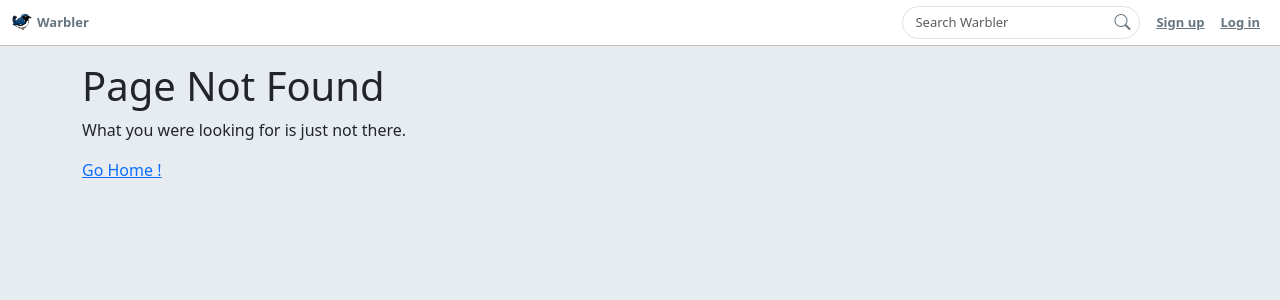
After one commit to edmondsoun/flask-warbler, a Flask app: template templates/404.html in a window 1280 px wide. The commit adds this page. Shown: the top 300 px of the page. Run offline with Flask 2, Linux system fonts and the light colour scheme; the template is opened without the code that fills it, so the values that code supplies are empty.

Commit message:
custom 404 and made logout button look nice

```diff
--- a/app.py
+++ b/app.py
@@ -58,7 +58,9 @@ def add_csrf_form_to_all_pages():
 
     g.csrf_form = CsrfOnlyForm()
 
-
+@app.errorhandler(404)
+def page_not_found(e):
+    return render_template("404.html"), 404
 
 
 @app.route('/signup', methods=["GET", "POST"])
@@ -226,7 +228,7 @@ def stop_following(follow_id):
         flash("Access unauthorized.", "danger")
         return redirect("/")
 
-    followed_user = User.query.get(follow_id)
+    followed_user = User.query.get_or_404(follow_id)
     g.user.following.remove(followed_user)
     db.session.commit()
 
--- a/static/stylesheets/style.css
+++ b/static/stylesheets/style.css
@@ -38,6 +38,16 @@ body.error-404 {
 }
 
 .navbar a:hover {
+  color: #1c94e0;
+}
+
+#logout {
+  color: #66757f;
+  font-size: 13px;
+  font-weight: bold;
+}
+
+#logout:hover {
   color: #1c94e0;
 }
 
--- /dev/null
+++ b/templates/404.html
@@ -0,0 +1,7 @@
+{% extends 'base.html' %}
+{% block content %}
+<h1>Page Not Found</h1>
+<p>What you were looking for is just not there.<p>
+<a href="/">Go Home ! </a>
+
+{% endblock %}
--- a/templates/base.html
+++ b/templates/base.html
@@ -56,13 +56,13 @@
             <img src="{{ g.user.image_url }}" alt="{{ g.user.username }}">
           </a>
         </li>
-        <li><a href="/messages/new">New Message</a></li>
+        <li><a href="/messages/new" class="btn btn-link">New Message</a></li>
 
         <!-- also need link? see lecture notes? -->
         <li>
           <form action="/logout" method="POST">
             {{ g.csrf_form.hidden_tag() }}
-            <button>Log Out</button>
+            <button id="logout" type="submit" class="btn btn-link">Log Out</button>
           </form>
         </li>
       {% endif %}
```
Also changed, not shown: 1 other file.
